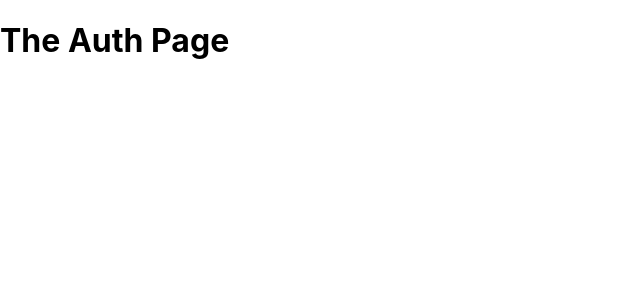
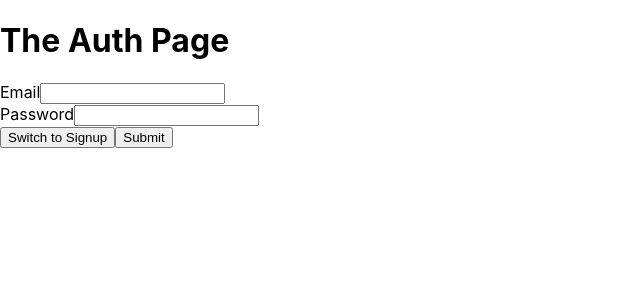
Before and after one commit to bpb54321/dialog-app, a React (Create React App) app: page /auth in a window 1280 px wide. Shown: the top 300 px of the page, without its empty margins (0-640 px from the left). Built offline with nearby package versions, Linux system fonts and the light colour scheme; no server answers.

Commit message:
Got login form set up.

```diff
--- a/src/App.tsx
+++ b/src/App.tsx
@@ -158,7 +158,7 @@ export class App extends React.Component<AppProps, AppState> {
     return (
       <BrowserRouter>
         <Switch>
-          <Redirect from={"/"} to={"/dialogs"} exact/>
+          <Redirect from={"/"} to={"/auth"} exact/>
           <Route path={"/dialogs"} component={DialogListPage}/>
           <Route path={"/auth"} component={AuthPage}/>
           <Route path={"/choose-role"} component={ChooseRolePage}/>
--- a/src/pages/AuthPage.tsx
+++ b/src/pages/AuthPage.tsx
@@ -1,19 +1,64 @@
-import React from 'react';
+import React, {ChangeEvent, FormEvent, SyntheticEvent} from 'react';
 
 interface Props {
 }
 
 interface State {
+  email?: string;
+  password?: string;
 }
 
 export default class AuthPage extends React.Component<Props, State> {
 
-  state = {};
+  state = {
+    email: "",
+    password: "",
+  };
+
+  handleSubmit = (event: FormEvent) => {
+    event.preventDefault();
+    const eventData = {
+      email: this.state.email,
+      password: this.state.password,
+    };
+    console.log(eventData);
+  };
+
+  handleInputChange = (event: ChangeEvent<HTMLInputElement>) => {
+    this.setState({
+        [event.target.id]: event.target.value,
+      });
+  };
 
   render() {
     return (
       <div>
         <h1>The Auth Page</h1>
+        <form
+          className={"auth-form"}
+          onSubmit={this.handleSubmit}
+        >
+          <div className={"form-control"}>
+            <label htmlFor="email">Email</label>
+            <input
+              id={"email"}
+              type={"email"}
+              onChange={this.handleInputChange}
+            />
+          </div>
+          <div className={"form-control"}>
+            <label htmlFor="password">Password</label>
+            <input
+              id={"password"}
+              type={"password"}
+              onChange={this.handleInputChange}
+            />
+          </div>
+          <div className="form-actions">
+            <button type={"button"}>Switch to Signup</button>
+            <button type={"submit"}>Submit</button>
+          </div>
+        </form>
       </div>
     );
   }
```
